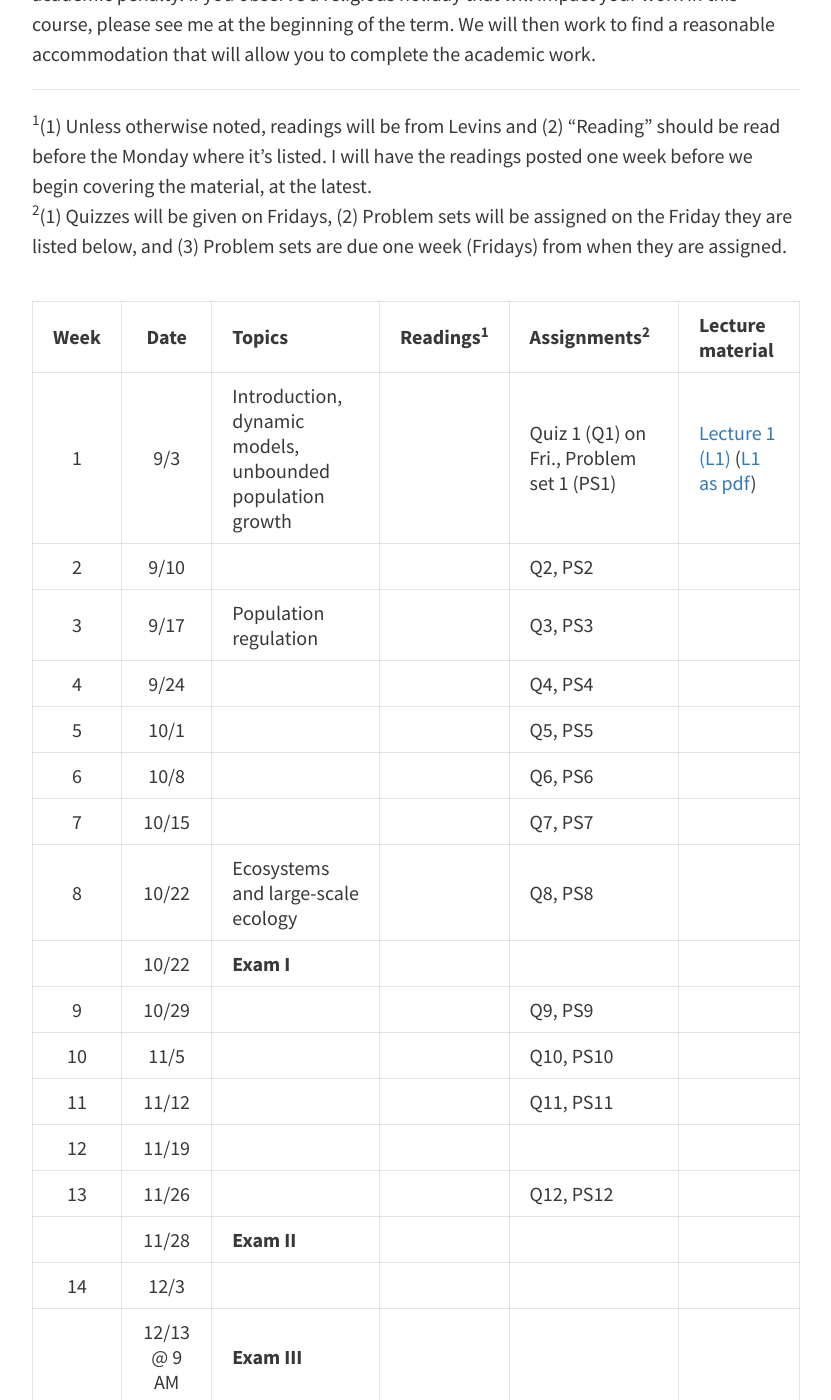
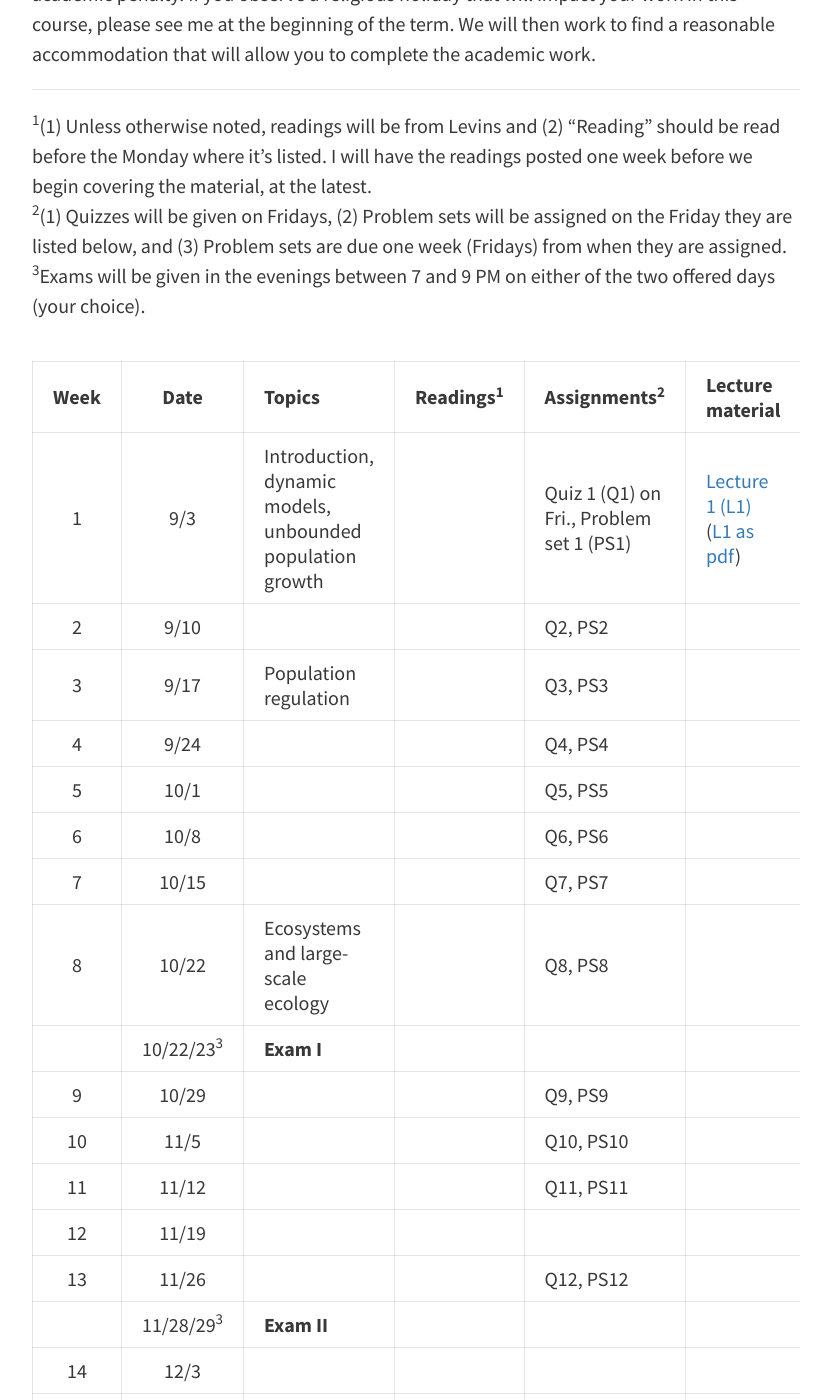
Before and after one commit to davan690/ColbyEcology.github.io, a Jekyll site: the page built from pages/lecture_schedule.md, in a window 1280 px wide and 1400 px high, scrolled down 506 px. Shown: the whole window, without its empty margins (224-1055 px from the left). Built offline with Jekyll 4.4.1, drawn with Linux system fonts in a browser that asks for light colours.

Commit message:
add exms dates to sched

```diff
--- a/pages/lecture_schedule.md
+++ b/pages/lecture_schedule.md
@@ -13,6 +13,7 @@ Colby College is supportive of the religious practices of its students, faculty,
 
 <sup>1</sup>(1) Unless otherwise noted, readings will be from Levins and (2) "Reading" should be read before the Monday where it's listed. I will have the readings posted one week before we begin covering the material, at the latest.
 <sup>2</sup>(1) Quizzes will be given on Fridays, (2) Problem sets will be assigned on the Friday they are listed below, and (3) Problem sets are due one week (Fridays) from when they are assigned.
+<sup>3</sup>Exams will be given in the evenings between 7 and 9 PM on either of the two offered days (your choice).
 
 Week | Date  | Topics | Readings<sup>1</sup> | Assignments<sup>2</sup>| Lecture material
 :---:|:-----:|--------|---------|---------|-------------|
@@ -24,13 +25,13 @@ Week | Date  | Topics | Readings<sup>1</sup> | Assignments<sup>2</sup>| Lecture
 6    | 10/8  | | | Q6, PS6 | |
 7    | 10/15 | | | Q7, PS7 | |
 8    | 10/22 | Ecosystems and large-scale ecology | | Q8, PS8 | |
-     | 10/22 | **Exam I** | | | |
+     | 10/22/23<sup>3</sup> | **Exam I** | | | |
 9    | 10/29 | | | Q9, PS9 | |
 10   | 11/5  | | | Q10, PS10 | |
 11   | 11/12 | | | Q11, PS11 | |
 12   | 11/19 | | | | |
 13   | 11/26 | | | Q12, PS12 | |
-     | 11/28 | **Exam II** | | | |
+     | 11/28/29<sup>3</sup> | **Exam II** | | | |
 14   | 12/3  | | | | |
      | 12/13 @ 9 AM | **Exam III** | | | |
 
```
